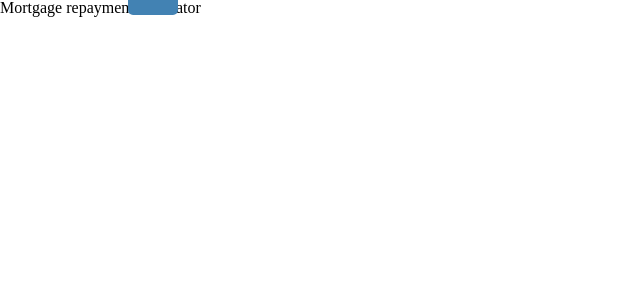
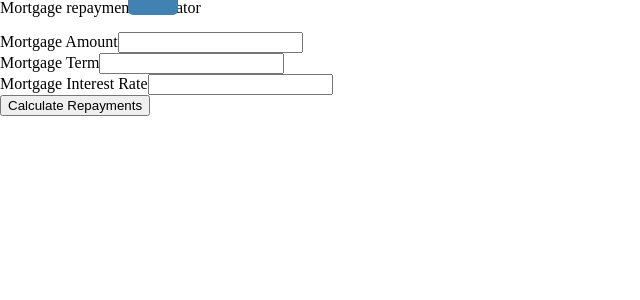
Before and after one commit to alexanderivanov2/frontend-mentor, a Vue app: page /junior/mortgage-repayment-calculator in a window 1280 px wide. Shown: the top 300 px of the page, without its empty margins (0-640 px from the left). Built offline with nearby package versions, Linux system fonts and the light colour scheme; a web font is replaced by a local one.

Commit message:
initial implement of reusable inputs in mortgage form

```diff
--- a/src/views/JuniorPages/MortgageRepaymentCalculator/MortgageRepaymentCalculatorView.vue
+++ b/src/views/JuniorPages/MortgageRepaymentCalculator/MortgageRepaymentCalculatorView.vue
@@ -1,5 +1,121 @@
 <template>
     <div id="mortgageRepaymentCalculator">
-        Mortgage repayment calculator
+        <h1>
+            Mortgage repayment calculator
+        </h1>
+        <br/>
+        <form action="">
+            <fieldset class="mortage-amount-fieldset">
+                <p>{{ mortgageAmountInput }}</p>
+                <BaseLabel for="mortgageAmount">Mortgage Amount</BaseLabel>
+                <BaseInput id="mortgageAmount" type="text"
+                :validate="/^\d+(\.\d*)?$/"
+                :model-value="mortgageAmountInput"
+                :max="15"
+                :formater="formaterFloatFn"
+                @is-valid="validateMortgageAmount"
+                @update:model-value="updateMortgageAmount"
+                />
+                <BaseErrorMessage v-if="!mortgageAmountInputValid.isValid">
+                    <p>{{ mortgageAmountInputValid.message }}</p>
+                </BaseErrorMessage>
+            </fieldset>
+            <fieldset class="mortage-term-fieldset">
+                <p>{{ mortgageTermInput }}</p>
+                <BaseLabel for="mortgageTerm">Mortgage Term</BaseLabel>
+                <BaseInput id="mortgageTerm" type="text"
+                :validate="/^\d*\.?\d+$/"
+                :model-value="mortgageTermInput"
+                :max="2"
+                @update:model-value="updateMortgageTerm"
+                @is-valid="validateMortgageTerm"
+                />
+                <BaseErrorMessage v-if="!mortgageTermInputValid.isValid">
+                    <p>{{ mortgageTermInputValid.message }}</p>
+                </BaseErrorMessage>
+            </fieldset>
+            <fieldset class="mortgage-interest-rate-fieldset">
+                <p>{{ mortgageInterestRateInput }}</p>
+                <BaseLabel for="mortgageInterestRate">Mortgage Interest Rate</BaseLabel>
+                <BaseInput id="mortgageInterestRate" type="text"
+                :validate="/^\d+(\.\d*)?$/"
+                :model-value="mortgageInterestRateInput"
+                :formater="formaterFloatFn"
+                :max="5"
+                @update:model-value="updateMortgageInterestRate"
+                @is-valid="validateMortgageInterestRate"
+                >
+                </BaseInput>
+                <BaseErrorMessage v-if="!mortgageInterestRateInputValid.isValid">
+                    <p>{{ mortgageInterestRateInputValid.message }}</p>
+                </BaseErrorMessage>
+            </fieldset>
+
+            <button
+                :class="{
+                    'invalid': !isFormValid
+                }"
+            >Calculate Repayments</button>
+        </form>
+        <br>
     </div>
 </template>
+
+<script setup lang="ts">
+import { ref, computed } from 'vue';
+import BaseInput from '../../../components/Base/BaseInput.vue';
+import BaseLabel from '../../../components/Base/BaseLabel.vue';
+import BaseErrorMessage from '../../../components/Base/BaseErrorMessage.vue';
+import { useInputs } from '../../../composables/useInputs'
+
+const { baseUpdateInput, baseGetErrorMessage } = useInputs()
+
+interface InputValid {
+    message: string,
+    isValid: boolean
+}
+
+const mortgageAmountInput = ref('')
+const mortgageAmountInputValid = ref<InputValid>({
+    message: '',
+    isValid: true,
+})
+const mortgageTermInput = ref('')
+const mortgageTermInputValid = ref<InputValid>({
+    message: '',
+    isValid: true,
+})
+const mortgageInterestRateInput = ref('')
+const mortgageInterestRateInputValid = ref<InputValid>({
+    message: '',
+    isValid: true,
+})
+
+const regexCases = {
+    formaterFloat: /^\d+(\.\d{1, 2})?$/,
+}
+
+const emptyMessage = 'This field is required'
+
+const updateMortgageAmount = baseUpdateInput(mortgageAmountInput)
+const validateMortgageAmount = baseGetErrorMessage(mortgageAmountInput, mortgageAmountInputValid, emptyMessage)
+const updateMortgageTerm = baseUpdateInput(mortgageTermInput)
+const validateMortgageTerm = baseGetErrorMessage(mortgageTermInput, mortgageTermInputValid, emptyMessage)
+const updateMortgageInterestRate = baseUpdateInput(mortgageInterestRateInput)
+const validateMortgageInterestRate = baseGetErrorMessage(mortgageInterestRateInput, mortgageInterestRateInputValid, emptyMessage)
+
+const isFormValid = computed<boolean>(() => {
+    return mortgageAmountInputValid.value.isValid && mortgageTermInputValid.value.isValid && mortgageInterestRateInputValid.value.isValid
+})
+
+const formaterFloatFn = (value:string) => {
+    if (value === '') return value
+
+    const isFormated = regexCases.formaterFloat.test(value)
+    if(isFormated) return value
+
+    const num = parseFloat(value)
+
+    return num.toFixed(2)
+}
+</script>
```
